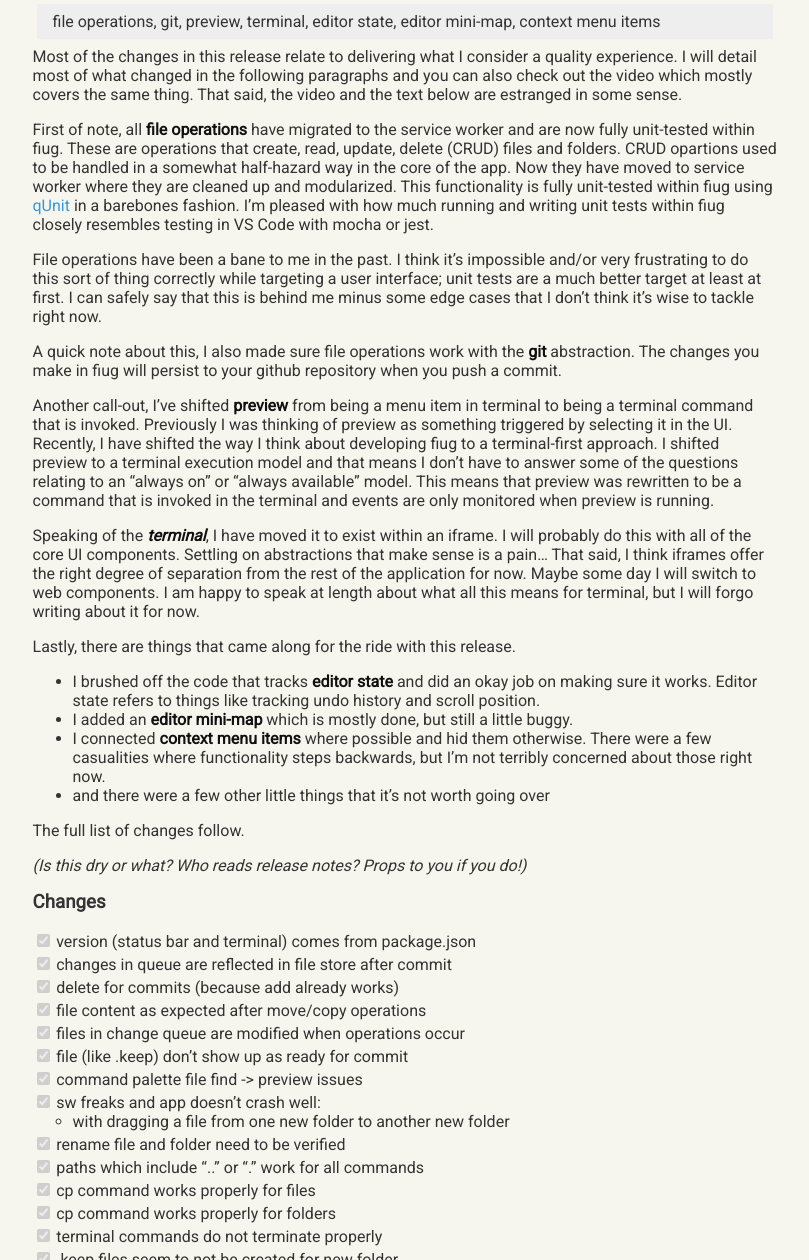
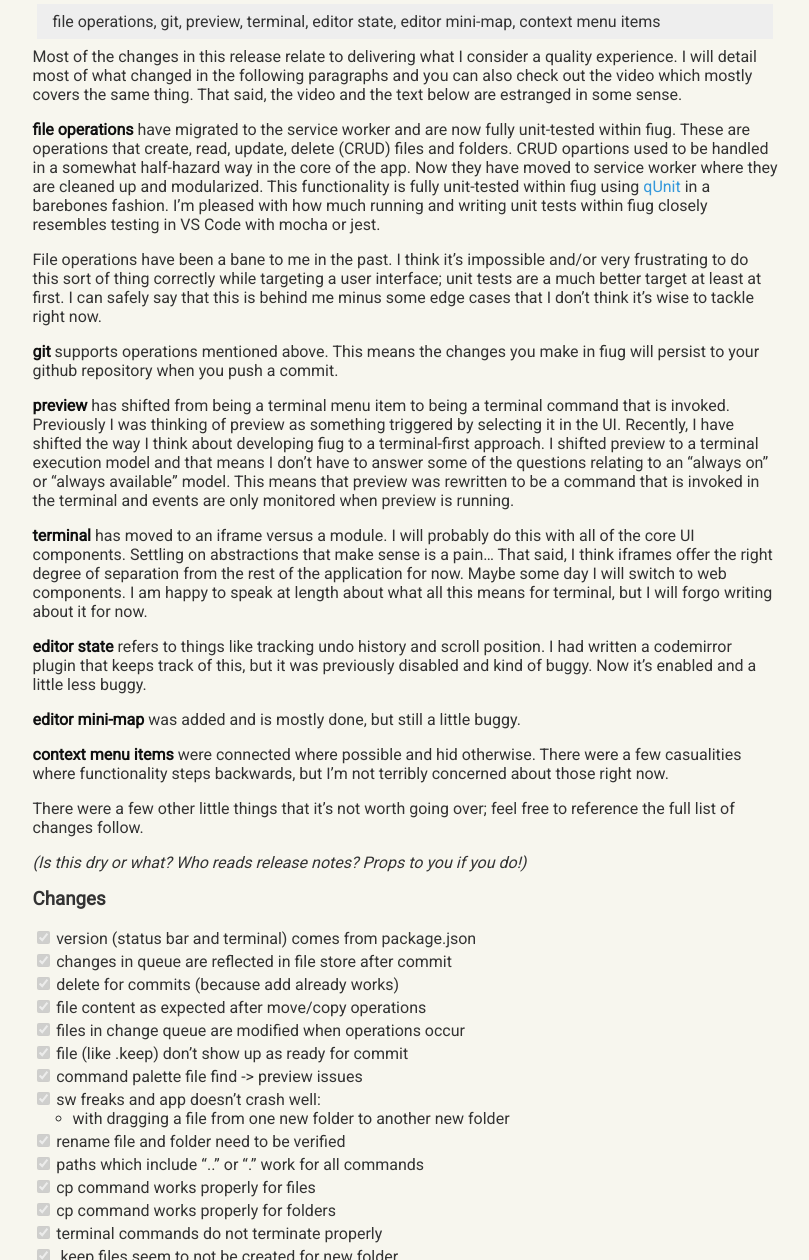
Before and after one commit to fiugd/blog, a Jekyll site: the page built from docs/_posts/2021-08-19-release-v0-4-3.md, in a window 1280 px wide and 1400 px high, scrolled down 483 px, cut to the strip 140-1400 px from the top of the window. Shown: the whole strip, without its empty margins (235-1044 px from the left). Built offline with Jekyll 4.4.1, drawn with Linux system fonts in a browser that asks for light colours.

Commit message:
Update 2021-08-19-release-v0-4-3.md

```diff
--- a/docs/_posts/2021-08-19-release-v0-4-3.md
+++ b/docs/_posts/2021-08-19-release-v0-4-3.md
@@ -15,23 +15,23 @@ tags:
 
 Most of the changes in this release relate to delivering what I consider a quality experience.  I will detail most of what changed in the following paragraphs and you can also check out the video which mostly covers the same thing.  That said, the video and the text below are estranged in some sense.
 
-First of note, all **file operations** have migrated to the service worker and are now fully unit-tested within fiug.  These are operations that create, read, update, delete (CRUD) files and folders.  CRUD opartions used to be handled in a somewhat half-hazard way in the core of the app.  Now they have moved to service worker where they are cleaned up and modularized.  This functionality is fully unit-tested within fiug using [qUnit](https://qunitjs.com/) in a barebones fashion.  I'm pleased with how much running and writing unit tests within fiug closely resembles testing in VS Code with mocha or jest.
+**file operations** have migrated to the service worker and are now fully unit-tested within fiug.  These are operations that create, read, update, delete (CRUD) files and folders.  CRUD opartions used to be handled in a somewhat half-hazard way in the core of the app.  Now they have moved to service worker where they are cleaned up and modularized.  This functionality is fully unit-tested within fiug using [qUnit](https://qunitjs.com/) in a barebones fashion.  I'm pleased with how much running and writing unit tests within fiug closely resembles testing in VS Code with mocha or jest.
 
 File operations have been a bane to me in the past.  I think it's impossible and/or very frustrating to do this sort of thing correctly while targeting a user interface; unit tests are a much better target at least at first.  I can safely say that this is behind me minus some edge cases that I don't think it's wise to tackle right now.
 
-A quick note about this, I also made sure file operations work with the **git** abstraction.  The changes you make in fiug will persist to your github repository when you push a commit.
+**git** supports operations mentioned above.  This means the changes you make in fiug will persist to your github repository when you push a commit.
 
-Another call-out, I've shifted **preview** from being a menu item in terminal to being a terminal command that is invoked.  Previously I was thinking of preview as something triggered by selecting it in the UI.  Recently, I have shifted the way I think about developing fiug to a terminal-first approach.  I shifted preview to a terminal execution model and that means I don't have to answer some of the questions relating to an "always on" or "always available" model.  This means that preview was rewritten to be a command that is invoked in the terminal and events are only monitored when preview is running.
+**preview** has shifted from being a terminal menu item to being a terminal command that is invoked.  Previously I was thinking of preview as something triggered by selecting it in the UI.  Recently, I have shifted the way I think about developing fiug to a terminal-first approach.  I shifted preview to a terminal execution model and that means I don't have to answer some of the questions relating to an "always on" or "always available" model.  This means that preview was rewritten to be a command that is invoked in the terminal and events are only monitored when preview is running.
 
-Speaking of the ***terminal***, I have moved it to exist within an iframe.  I will probably do this with all of the core UI components.  Settling on abstractions that make sense is a pain... That said, I think iframes offer the right degree of separation from the rest of the application for now.  Maybe some day I will switch to web components.  I am happy to speak at length about what all this means for terminal, but I will forgo writing about it for now.
+**terminal** has moved to an iframe versus a module.  I will probably do this with all of the core UI components.  Settling on abstractions that make sense is a pain... That said, I think iframes offer the right degree of separation from the rest of the application for now.  Maybe some day I will switch to web components.  I am happy to speak at length about what all this means for terminal, but I will forgo writing about it for now.
 
-Lastly, there are things that came along for the ride with this release.
-- I brushed off the code that tracks **editor state** and did an okay job on making sure it works.  Editor state refers to things like tracking undo history and scroll position.
-- I added an **editor mini-map** which is mostly done, but still a little buggy.
-- I connected **context menu items** where possible and hid them otherwise.  There were a few casualities where functionality steps backwards, but I'm not terribly concerned about those right now.
-- and there were a few other little things that it's not worth going over
+**editor state** refers to things like tracking undo history and scroll position.  I had written a codemirror plugin that keeps track of this, but it was previously disabled and kind of buggy.  Now it's enabled and a little less buggy.
 
-The full list of changes follow.
+**editor mini-map** was added and is mostly done, but still a little buggy.
+
+**context menu items** were connected where possible and hid otherwise.  There were a few casualities where functionality steps backwards, but I'm not terribly concerned about those right now.
+
+There were a few other little things that it's not worth going over; feel free to reference the full list of changes follow.
 
 *(Is this dry or what?  Who reads release notes?  Props to you if you do!)*
 
```
